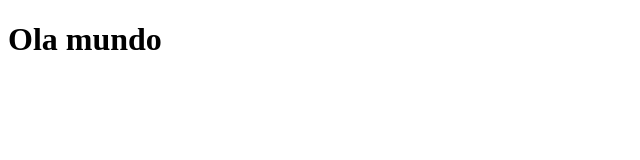
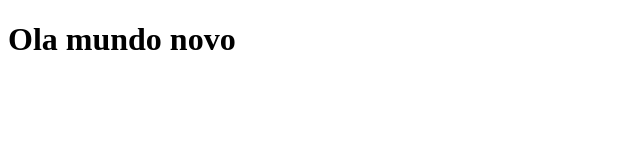
Before and after one commit to aislangomes/agrimesura-web, a plain HTML site: page index.html in a window 1280 px wide. Shown: the whole page, without its empty margins (0-640 px from the left). Drawn offline with Linux system fonts and the light colour scheme.

Commit message:
commit 2

```diff
--- a/index.html
+++ b/index.html
@@ -6,7 +6,7 @@
     <title>Teste</title>
 </head>
 <body>
-    <h1>Ola mundo</h1>
+    <h1>Ola mundo novo</h1>
 
 </body>
 </html>
```
